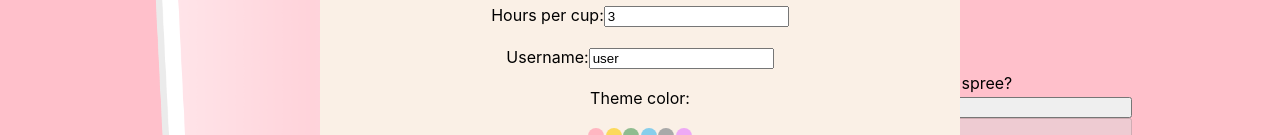
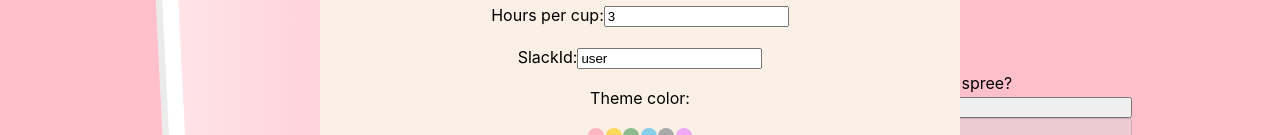
Before and after one commit to joysudo/catatime, a React (Vite) app in the folder src/renderer/: page / in a window 1280 px wide. Both pictures are taken after a click on the button "settings". Shown: the part 323-458 px from the top of the page. Built offline with nearby package versions, Linux system fonts and the light colour scheme; a web font is replaced by a local one.

Commit message:
change username to Slack ID

```diff
--- a/src/renderer/src/components/Settings.jsx
+++ b/src/renderer/src/components/Settings.jsx
@@ -1,13 +1,13 @@
 import { useState } from 'react'
 
-function Settings({toggleSettings, maxHours, setMaxHours, username, setUsername, themeColor, setThemeColor}) {
+function Settings({toggleSettings, maxHours, setMaxHours, slackId, setSlackId, themeColor, setThemeColor}) {
   const [tempMaxHours, setTempMaxHours] = useState(maxHours);
-  const [tempUsername, setTempUsername] = useState(username);
+  const [tempSlackId, setTempSlackId] = useState(slackId);
   const themeColors = ['LightPink', '#fcd95b', 'DarkSeaGreen', 'SkyBlue', 'DarkGray', '#eea9f5']
 
   const handleSave = () => {
     setMaxHours(Number(tempMaxHours));
-    setUsername(tempUsername);
+    setSlackId(tempSlackId);
   }
   const handleColorChange = (color) => {
     setThemeColor(color);
@@ -25,12 +25,12 @@ function Settings({toggleSettings, maxHours, setMaxHours, username, setUsername,
           min="1"
         />
       </label>
-      <label>Username:
+      <label>SlackId:
         <input
-          id="usernameInput"
+          id="slackIdInput"
           type="text"
-          value={tempUsername}
-          onChange={(e) => setTempUsername(e.target.value)}
+          value={tempSlackId}
+          onChange={(e) => setTempSlackId(e.target.value)}
         />
       </label>
       <p>Theme color: </p>
--- a/src/renderer/src/pages/CatCup.jsx
+++ b/src/renderer/src/pages/CatCup.jsx
@@ -16,7 +16,7 @@ function CatCup() {
   // settings
   const [maxHours, setMaxHours]=useState(3);
   const fillPercent=hours/maxHours*100;
-  const [username, setUsername]=useState("user");
+  const [slackId, setSlackId]=useState("user");
   const [themeColor, setThemeColor]=useState('pink');
 
   const addHour=() => { // placeholder
@@ -62,7 +62,7 @@ function CatCup() {
           <div className="cup-background"></div>
         </div>
         <div className="cup-info-container">
-          <h1>Welcome back, {username}!</h1> {/*randomizing this message later would be fun*/}
+          <h1>Welcome back, {slackId}!</h1> {/*randomizing this message later would be fun*/}
           <p>Your cup is currently at {hours} hours out of the {maxHours} needed to fill.</p>
           <p>you have {currency} coins to spend on cat-name. ready for a shopping spree?</p>
           <button onClick={addHour} disabled={hours>=maxHours}>increase hours (placeholder)</button>
@@ -77,8 +77,8 @@ function CatCup() {
           {settingsOpen && <Settings toggleSettings={toggleSettings}
             maxHours={maxHours}
             setMaxHours={setMaxHours}
-            username={username}
-            setUsername={setUsername}
+            slackId={slackId}
+            setSlackId={setSlackId}
             themeColor={themeColor}
             setThemeColor={setThemeColor}
           />}
```
